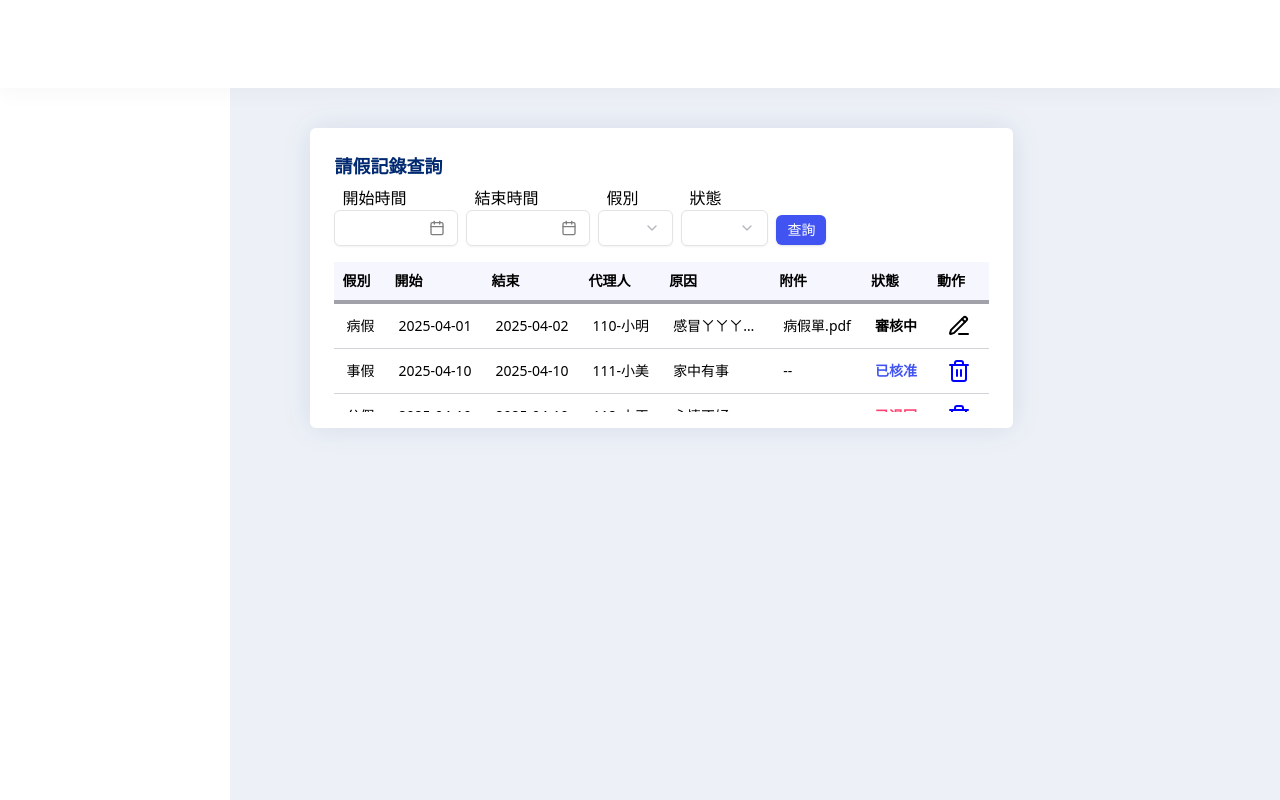
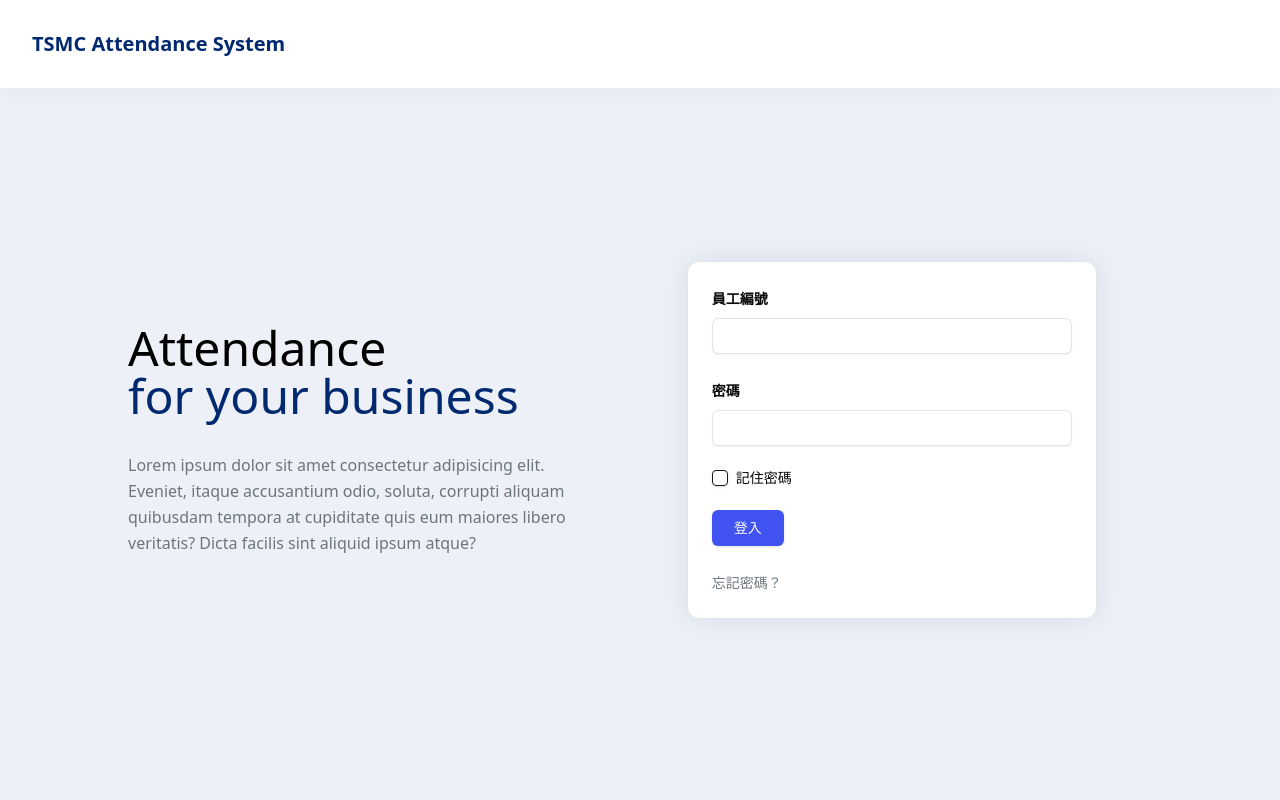
Before and after one commit to winniehuang0616/TSMC_Attendance_Management_System, a React (Vite) app in the folder frontend/: page / in a window 1280 px wide. Built offline with nearby package versions, Linux system fonts and the light colour scheme.

Commit message:
add frontend Login module and background (#11)
* add module

* fix format

* remove package-lock.json

* fix:alter CSS & add link function

---------

Co-authored-by: winnie0616 <winniebear1213@gmail.com>

```diff
--- a/frontend/package.json
+++ b/frontend/package.json
@@ -19,6 +19,7 @@
     "@radix-ui/react-select": "^2.1.7",
     "@radix-ui/react-slot": "^1.2.0",
     "@radix-ui/react-toast": "^1.2.7",
+    "@types/react-router-dom": "^5.3.3",
     "class-variance-authority": "^0.7.1",
     "clsx": "^2.1.1",
     "date-fns": "^4.1.0",
@@ -29,6 +30,7 @@
     "react-dom": "^18.2.0",
     "react-hook-form": "^7.55.0",
     "react-icons": "^5.5.0",
+    "react-router-dom": "^6.30.0",
     "tailwind-merge": "^3.2.0",
     "tailwindcss-animate": "^1.0.7",
     "vite-tsconfig-paths": "^4.2.0",
--- a/frontend/src/App.tsx
+++ b/frontend/src/App.tsx
@@ -1,53 +1,25 @@
-import { LeaveRecordTable } from "@/components/leaveRecordTable";
+import { useState } from "react";
+import Header from "@/components/header";
+import Sidebar from "@/components/sidebar";
 import { Toaster } from "@/components/ui/toaster";
-import { LeaveStatus } from "@/models/enum/leaveStatus";
-import type { Filter, LeaveRecord } from "@/models/leave";
-
-const records: LeaveRecord[] = [
-  {
-    id: "1",
-    type: "病假",
-    start: "2025-04-01",
-    end: "2025-04-02",
-    agent: "110-小明",
-    reason: "感冒ㄚㄚㄚㄚㄚㄚ ㄚㄚㄚㄚㄚㄚ ",
-    attachment: "病假單.pdf",
-    status: LeaveStatus.Pending,
-  },
-  {
-    id: "2",
-    type: "事假",
-    start: "2025-04-10",
-    end: "2025-04-10",
-    agent: "111-小美",
-    reason: "家中有事",
-    attachment: "",
-    status: LeaveStatus.Approved,
-  },
-  {
-    id: "3",
-    type: "公假",
-    start: "2025-04-10",
-    end: "2025-04-10",
-    agent: "112-小王",
-    reason: "心情不好",
-    attachment: "",
-    status: LeaveStatus.Rejected,
-  },
-];
+import LoginPage  from "@/LoginPage";
 
 function App() {
-  const handleSearch = (filter: Filter) => {
-    console.log("搜尋條件", filter);
-  };
+  const [isLoggedIn, setIsLoggedIn] = useState(false);
+
   return (
     <>
       <div className="flex h-screen flex-col">
-        <div className="fixed left-0 right-0 z-10 h-[11%] bg-white shadow-header" />
+        <Header userName="Praful" isLoggedIn={isLoggedIn}/>
         <div className="flex flex-1">
-          <div className="w-[18%] bg-white shadow-sidebar" />
-          <div className="flex flex-1 overflow-hidden bg-background pb-12 pl-20 pt-32">
-            <LeaveRecordTable records={records} onSearch={handleSearch} />
+        {isLoggedIn&&
+          <div className="w-[18%]">
+            <Sidebar role="manager"/>
+          </div>}
+          <div className={`flex flex-1 overflow-hidden bg-background pt-20 ${
+    isLoggedIn ? "pb-12 pl-20"  : ""
+  }`}>
+            {!isLoggedIn&&<LoginPage setIsLoggedIn={setIsLoggedIn}/>}
             <Toaster />
           </div>
         </div>
--- /dev/null
+++ b/frontend/src/LoginPage.tsx
@@ -0,0 +1,30 @@
+import LoginForm from "./components/loginForm";
+
+export type loginProps = {
+  setIsLoggedIn: (isLoggedIn: boolean) => void;
+};
+
+function LoginPage({setIsLoggedIn}: loginProps) {
+  return (
+
+      <main className="flex flex-row mx-auto w-full px-20">
+        <div className="w-[45%] flex flex-col justify-center pl-12">
+          <h2 className="mb-2 text-5xl">
+            Attendance <br />
+            <span className="text-darkBlue">for your business</span>
+          </h2>
+          <p className="text-gray  mt-6 leading-relaxed">
+            Lorem ipsum dolor sit amet consectetur adipisicing elit. Eveniet,
+            itaque accusantium odio, soluta, corrupti aliquam quibusdam tempora
+            at cupiditate quis eum maiores libero veritatis? Dicta facilis sint
+            aliquid ipsum atque?
+          </p>
+        </div>
+          <div className="w-[55%] flex items-center justify-center">
+          <LoginForm setIsLoggedIn={setIsLoggedIn}/>
+        </div>
+      </main>
+  );
+}
+
+export default LoginPage;
--- /dev/null
+++ b/frontend/src/components/header.tsx
@@ -0,0 +1,36 @@
+import React from "react";
+import { Avatar, AvatarFallback, AvatarImage } from "@/components/ui/avatar";
+
+interface HeaderProps {
+  isLoggedIn: boolean;
+  userName?: string;
+  userAvatar?: string;
+}
+
+const Header: React.FC<HeaderProps> = ({
+  isLoggedIn,
+  userName = "Praful",
+  userAvatar = "https://github.com/shadcn.png",
+}) => {
+  return (
+    <header className="fixed left-0 right-0 z-10 h-[11%] bg-white shadow-header">
+      <div className="flex h-full items-center justify-between px-8">
+        <h1 className="text-darkBlue text-xl font-bold">
+          TSMC Attendance System
+        </h1>
+
+        {isLoggedIn && (
+          <div className="flex items-center space-x-4">
+            <Avatar className="h-8 w-8">
+              <AvatarImage src={userAvatar} alt={userName} />
+              <AvatarFallback>{userName.charAt(0)}</AvatarFallback>
+            </Avatar>
+            <span className="ml-2 font-medium text-darkBlue">{userName}</span>
+          </div>
+        )}
+      </div>
+    </header>
+  );
+};
+
+export default Header;
--- /dev/null
+++ b/frontend/src/components/loginForm.tsx
@@ -0,0 +1,84 @@
+import React, { useState } from "react";
+
+import { Button } from "./ui/button";
+import { Card, CardContent } from "./ui/card";
+import { Checkbox } from "./ui/checkbox";
+import { Input } from "./ui/input";
+import { Label } from "./ui/label";
+
+interface LoginProps {
+  setIsLoggedIn: (loggedIn: boolean) => void;
+}
+
+const LoginForm: React.FC<LoginProps> = ({ setIsLoggedIn }) => {
+  const [employeeId, setEmployeeId] = useState("");
+  const [password, setPassword] = useState("");
+  const [rememberPassword, setRememberPassword] = useState(false);
+
+  const handleSubmit = (e: React.FormEvent) => {
+    e.preventDefault();
+    setIsLoggedIn(true);
+    console.log("Login attempt with:", {
+      employeeId,
+      password,
+      rememberPassword,
+    });
+    // 實際應用中，這裡會發送認證請求到後端
+    // 認證成功後導向到請假記錄頁面
+  };
+
+  return (
+    <Card className="w-2/3 shadow-element">
+      <CardContent className="pt-6">
+        <form className="flex flex-col space-y-6" onSubmit={handleSubmit}>
+          <div className="space-y-2">
+            <Label htmlFor="employeeId" className="font-semibold">員工編號</Label>
+            <Input
+              type="text"
+              id="employeeId"
+              value={employeeId}
+              onChange={(e) => setEmployeeId(e.target.value)}
+              required
+            />
+          </div>
+
+          <div className="space-y-2">
+            <Label htmlFor="password" className="font-semibold">密碼</Label>
+            <Input
+              type="password"
+              id="password"
+              value={password}
+              onChange={(e) => setPassword(e.target.value)}
+              required
+            />
+          </div>
+
+          <div className="flex items-center space-x-2">
+            <Checkbox
+              id="rememberPassword"
+              checked={rememberPassword}
+              onCheckedChange={(checked) =>
+                setRememberPassword(checked === true)
+              }
+            />
+            <Label htmlFor="rememberPassword" className="font-normal">
+              記住密碼
+            </Label>
+          </div>
+
+          <Button type="submit" className="w-[20%] bg-blue hover:bg-blue/90">
+            登入
+          </Button>
+
+          <div>
+            <a href="#" className="text-gray text-sm hover:underline">
+              忘記密碼？
+            </a>
+          </div>
+        </form>
+      </CardContent>
+    </Card>
+  );
+};
+
+export default LoginForm;
--- /dev/null
+++ b/frontend/src/components/sidebar.tsx
@@ -0,0 +1,79 @@
+import React from "react";
+import { Link, useLocation } from "react-router-dom";
+import { FileText, FileSpreadsheet, LogOut } from "lucide-react";
+
+interface SidebarProps {
+  role: "employee" | "manager";
+}
+
+interface SidebarItem {
+  icon: React.ReactNode;
+  label: string;
+  path: string;
+}
+
+const Sidebar: React.FC<SidebarProps> = ({ role }) => {
+  const location = useLocation(); // 拿到目前網址
+
+  const commonMenuItems: SidebarItem[] = [
+    {
+      icon: <FileText className="mr-2 h-5 w-5" />,
+      label: "請假申請",
+      path: "/leave-request",
+    },
+    {
+      icon: <FileSpreadsheet className="mr-2 h-5 w-5" />,
+      label: "請假資訊總覽",
+      path: "/leave-overview",
+    },
+  ];
+
+  const managerExtraItems: SidebarItem[] = [
+    {
+      icon: <FileText className="mr-2 h-5 w-5" />,
+      label: "請假核准",
+      path: "/approval",
+    },
+    {
+      icon: <FileSpreadsheet className="mr-2 h-5 w-5" />,
+      label: "員工資訊總覽",
+      path: "/employee-overview",
+    },
+  ];
+
+  const logoutItem: SidebarItem = {
+    icon: <LogOut className="mr-2 h-5 w-5" />,
+    label: "登出",
+    path: "/logout",
+  };
+
+  const menuItems = role === "manager"
+    ? [...commonMenuItems, ...managerExtraItems, logoutItem]
+    : [...commonMenuItems, logoutItem];
+
+  return (
+    <div className="h-full bg-white pt-20 shadow-sidebar">
+      <nav className="flex flex-col">
+        {menuItems.map((item, index) => {
+          const isActive = location.pathname === item.path; // 👈 比對目前路徑
+
+          return (
+            <Link
+              key={index}
+              to={item.path}
+              className={`flex items-center px-2 py-2 mx-4 my-1 rounded-md
+                text-darkBlue font-semibold
+                ${isActive ? "bg-background text-blue-600" : "hover:bg-background"}
+              `}
+            >
+              {item.icon}
+              <span className="ml-2">{item.label}</span>
+            </Link>
+          );
+        })}
+      </nav>
+    </div>
+  );
+};
+
+export default Sidebar;
--- /dev/null
+++ b/frontend/src/components/ui/avatar.tsx
@@ -0,0 +1,47 @@
+import * as React from "react";
+
+import { cn } from "@/lib/utils";
+
+const Avatar = React.forwardRef<
+  HTMLDivElement,
+  React.HTMLAttributes<HTMLDivElement>
+>(({ className, ...props }, ref) => (
+  <div
+    ref={ref}
+    className={cn(
+      "relative flex h-10 w-10 shrink-0 overflow-hidden rounded-full",
+      className,
+    )}
+    {...props}
+  />
+));
+Avatar.displayName = "Avatar";
+
+const AvatarImage = React.forwardRef<
+  HTMLImageElement,
+  React.ImgHTMLAttributes<HTMLImageElement>
+>(({ className, ...props }, ref) => (
+  <img
+    ref={ref}
+    className={cn("aspect-square h-full w-full", className)}
+    {...props}
+  />
+));
+AvatarImage.displayName = "AvatarImage";
+
+const AvatarFallback = React.forwardRef<
+  HTMLDivElement,
+  React.HTMLAttributes<HTMLDivElement>
+>(({ className, ...props }, ref) => (
+  <div
+    ref={ref}
+    className={cn(
+      "bg-gray-100 text-gray-800 flex h-full w-full items-center justify-center rounded-full",
+      className,
+    )}
+    {...props}
+  />
+));
+AvatarFallback.displayName = "AvatarFallback";
+
+export { Avatar, AvatarImage, AvatarFallback };
--- a/frontend/src/main.tsx
+++ b/frontend/src/main.tsx
@@ -1,11 +1,17 @@
-import { StrictMode } from "react";
-import { createRoot } from "react-dom/client";
+import React from "react";
+import ReactDOM from "react-dom/client";
+import { BrowserRouter } from "react-router-dom";
 
-import App from "./App.tsx";
+import App from "./App";
 import "./index.css";
 
-createRoot(document.getElementById("root")!).render(
-  <StrictMode>
-    <App />
-  </StrictMode>,
+const root = ReactDOM.createRoot(
+  document.getElementById("root") as HTMLElement,
 );
+root.render(
+  <React.StrictMode>
+    <BrowserRouter>
+      <App />
+    </BrowserRouter>
+  </React.StrictMode>,
+);
```
Also changed, not shown: 1 other file (tests, documents, lock files or other folders).
